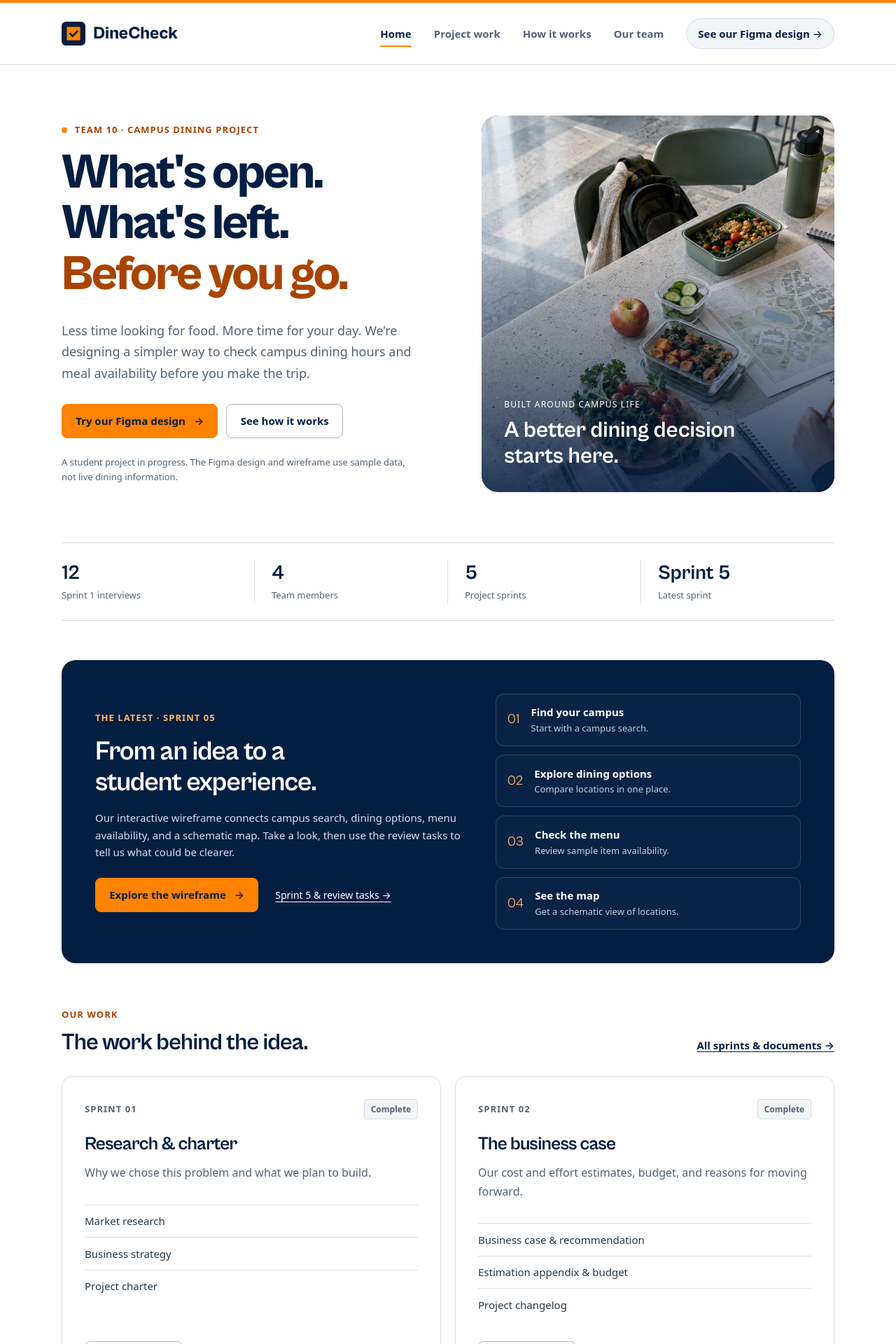
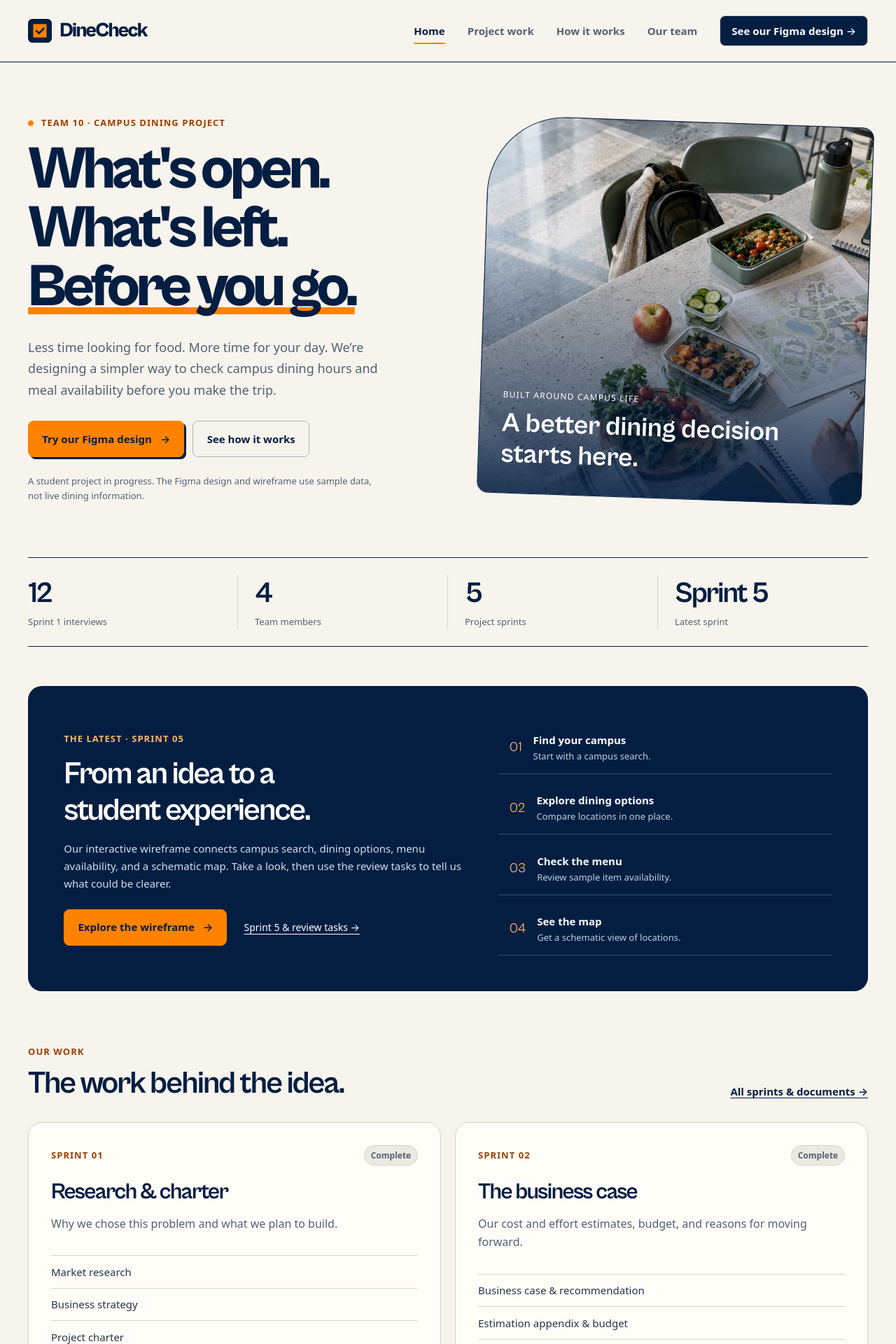
Before and after one commit to dlozan62/dlozan62.github.io, a Jekyll site: the page built from index.html, in a window 1280 px wide. Shown: the top 1920 px of the page at 70% size. Built offline with Jekyll 4.4.1, drawn with Linux system fonts in a browser that asks for light colours.

Commit message:
Refresh DineCheck with bold consistent campus styling

```diff
--- a/assets/css/style.css
+++ b/assets/css/style.css
@@ -2586,3 +2586,130 @@ section.charter-detail.home-section {
   }
 
 }
+
+
+/* DineCheck campus editorial design */
+@media screen {
+  :root {
+    --navy: #041e42;
+    --orange: #ff8200;
+    --orange-ink: #994000;
+    --mist: #ece9e1;
+    --line: #d6d3ca;
+    --container: 80rem;
+  }
+
+  body { background: #f7f4ed; }
+  h1,h2,h3 { letter-spacing: -.045em; }
+  h2 { font-size: clamp(2rem, 3.5vw, 3.2rem); }
+
+  .site-header {
+    background: #f7f4ed;
+    border-top: 0;
+    border-bottom: 1px solid var(--navy);
+  }
+  .brand__name { font-size: 1.8rem; letter-spacing: -.06em; }
+  .site-nav a.nav-featured {
+    background: var(--navy);
+    color: white;
+    border-radius: .5rem;
+  }
+
+  .button { border-radius: .5rem; min-height: 3.25rem; }
+  .button--outline { background: transparent; }
+  .button--orange { box-shadow: 3px 3px 0 var(--navy); }
+
+  .home-hero { padding-block: clamp(3rem, 6vw, 6rem); }
+  .home-hero h1 {
+    font-size: clamp(3.2rem, 6.7vw, 6.3rem);
+    line-height: .98;
+    letter-spacing: -.065em;
+  }
+  .home-hero h1 span {
+    color: var(--navy);
+    text-decoration: underline;
+    text-decoration-color: var(--orange);
+    text-decoration-thickness: .12em;
+    text-underline-offset: .03em;
+    text-decoration-skip-ink: none;
+  }
+  .home-dining-photo {
+    border-radius: 7rem 1rem 1rem 1rem;
+    border: 1px solid var(--navy);
+    transform: rotate(2deg);
+  }
+  .home-dining-photo figcaption strong {
+    font-size: clamp(1.8rem, 3vw, 2.7rem);
+  }
+
+  .project-strip { border-block-color: var(--navy); }
+  .project-strip strong { font-size: 2.6rem; letter-spacing: -.05em; }
+  .latest-work { border-radius: 1.25rem; padding: clamp(1.5rem, 4vw, 4rem); }
+  .latest-work h2 { font-size: clamp(2rem, 3.5vw, 3.3rem); }
+  .latest-work__steps li {
+    background: transparent;
+    border: 0;
+    border-bottom: 1px solid #ffffff35;
+    border-radius: 0;
+  }
+
+  .home-section { padding-block: clamp(3rem, 6vw, 5rem); }
+  .sprint-card {
+    background: #fffdf8;
+    border-radius: 1.25rem;
+    transition: border-color .2s, box-shadow .2s;
+  }
+  .sprint-card:hover {
+    border-color: var(--navy);
+    box-shadow: 0 6px 0 var(--mist);
+  }
+  .sprint-card h3 { font-size: 2rem; }
+  .badge { border-radius: 999px; }
+  .card-number { color: var(--orange-ink); }
+
+  .research-feature { background: #ece9df; }
+  .research-feature h2,.home-team h2 {
+    font-size: clamp(2.2rem, 4vw, 3.6rem);
+  }
+  .research-feature img { border-radius: 1.25rem; }
+  .evidence-cards article {
+    background: #fffdf8;
+    border: 1px solid var(--line);
+    border-radius: 1.25rem;
+    padding: 1.5rem;
+  }
+  .team-preview img { border-radius: 5rem 5rem .75rem .75rem; }
+
+  .page-intro h1 {
+    font-size: clamp(2.5rem, 5.5vw, 5rem);
+    line-height: 1.05;
+  }
+  .people-list article {
+    background: #fffdf8;
+    border-radius: 1.25rem;
+    overflow: hidden;
+  }
+  .document-search { background: #ece9df; border-radius: 1rem; }
+  .charter-table-wrap { background: #fffdf8; border-radius: .75rem; }
+  .charter-table caption,.charter-table thead th,
+  .charter-table tbody tr:nth-child(even) { background: #eeece5; }
+  .decision-panel { border-radius: 1.25rem; }
+  .sprint3-hub .charter-section { background: #fffdf8; }
+  .sprint3-hub .sprint3-nav { background: #f7f4ed; }
+
+  .site-footer { border-top: 8px solid var(--orange); }
+  .footer-brand {
+    font-size: clamp(2.5rem, 5vw, 4.5rem);
+    letter-spacing: -.065em;
+  }
+}
+
+@media screen and (max-width: 760px) {
+  .home-hero h1 { font-size: clamp(3rem, 11vw, 5rem); }
+  .home-dining-photo { transform: none; border-top-left-radius: 4rem; }
+  .project-strip strong { font-size: 2rem; }
+}
+
+@media (prefers-reduced-motion: reduce) {
+  .sprint-card { transition: none; }
+}
```
